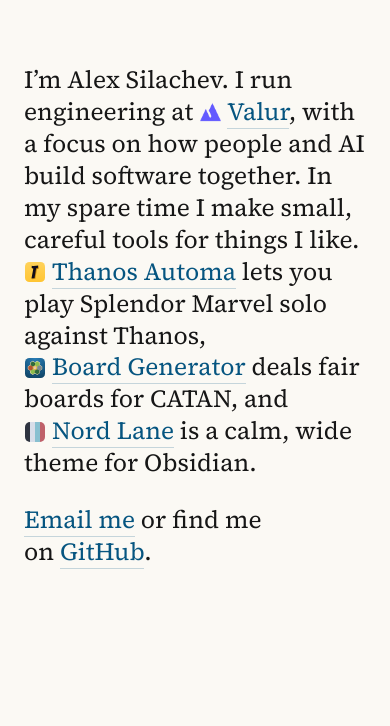
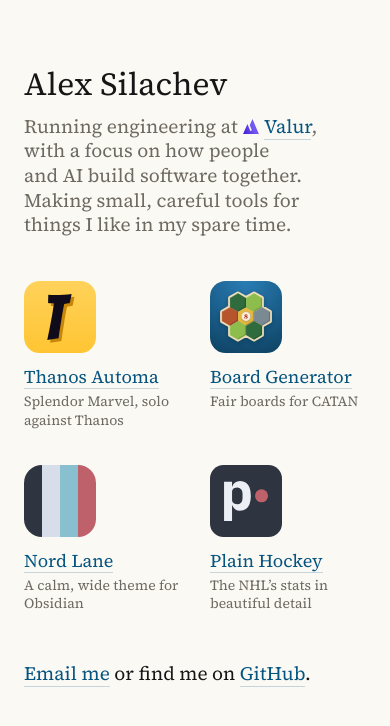
Before and after one commit to asilachev/silachev-com, a plain HTML site: page site/index.html in a window 390 px wide. Drawn offline with Linux system fonts and the light colour scheme.

Commit message:
feat(site): show the projects on a shelf under a short intro
The design is frame "02 — Shelf" in silachev-com.pen (layout variant
04e, which the owner picked):

- the name is a visible heading, and a two-sentence intro links Valur
  with its gradient mark (valur.svg, traced from the owner's image; it
  replaces valur.png)
- the projects sit on a shelf, each one's icon and name in one link
  with a line about it; Plain Hockey joins Thanos Automa, Board
  Generator and Nord Lane
- sizes scale linearly from the phone frame (390 px) to the desktop
  frame (1440 px); the shelf has two columns, and four from 1150 px

```diff
--- a/site/index.html
+++ b/site/index.html
@@ -4,38 +4,49 @@
   <meta charset="utf-8">
   <meta name="viewport" content="width=device-width, initial-scale=1">
   <title>Alex Silachev</title>
-  <meta name="description" content="Alex Silachev runs engineering at Valur, with a focus on how people and AI build software together. In his spare time he makes Thanos Automa, Board Generator for CATAN and Nord Lane.">
+  <meta name="description" content="Alex Silachev runs engineering at Valur, with a focus on how people and AI build software together. In his spare time he makes small, careful tools: Thanos Automa, Board Generator, Nord Lane and Plain Hockey.">
   <link rel="canonical" href="https://silachev.com/">
   <meta property="og:type" content="website">
   <meta property="og:url" content="https://silachev.com/">
   <meta property="og:title" content="Alex Silachev">
-  <meta property="og:description" content="I run engineering at Valur, with a focus on how people and AI build software together.">
+  <meta property="og:description" content="Running engineering at Valur, with a focus on how people and AI build software together. Making small, careful tools for things I like in my spare time.">
   <link rel="preload" href="fonts/source-serif-4-latin-400-normal.woff2" as="font" type="font/woff2" crossorigin>
   <link rel="stylesheet" href="styles.css">
   <script src="email.js" defer></script>
 </head>
 <body>
-  <main class="page" id="letter">
-    <h1 class="visually-hidden">Alex Silachev</h1>
-    <div class="letter">
-      <p>
-        I’m Alex Silachev. I run engineering at
-        <a class="project" href="https://valur.com/"><img src="icons/valur.png" alt="" width="36" height="36"><span class="text">Valur</span></a>,
-        with a focus on how people and AI build software together. In my spare time I make small,
-        careful tools for things I like.
-        <a class="project" href="https://thanos.silachev.com/"><img src="icons/thanos-automa.svg" alt="" width="36" height="36"><span class="text">Thanos Automa</span></a>
-        lets you play Splendor Marvel solo against Thanos,
-        <a class="project" href="https://catan.silachev.com/"><img src="icons/board-generator.svg" alt="" width="36" height="36"><span class="text">Board Generator</span></a>
-        deals fair boards for CATAN, and
-        <a class="project" href="https://nord-lane.silachev.com/"><img src="icons/nord-lane.svg" alt="" width="36" height="36"><span class="text">Nord Lane</span></a>
-        is a calm, wide theme for Obsidian.
-      </p>
-      <p>
-        <!-- The address is put together by email.js when someone points at or focuses the link. -->
-        <a href="#email" data-user="alexander" data-domain="silachev.com"><span class="text">Email me</span></a>
-        or find me on <a href="https://github.com/asilachev"><span class="text">GitHub</span></a>.
-      </p>
-    </div>
+  <main class="page">
+    <h1 class="name">Alex Silachev</h1>
+    <p class="intro">
+      Running engineering at
+      <a class="inline" href="https://valur.com/"><img src="icons/valur.svg" alt="" width="21" height="21"><span class="text">Valur</span></a>,
+      with a focus on how people and AI build software together. Making small, careful tools for
+      things I like in my spare time.
+    </p>
+    <!-- The shelf: each project's icon and name are one link, with a line about it below. -->
+    <ul class="shelf">
+      <li>
+        <a href="https://thanos.silachev.com/"><img src="icons/thanos-automa.svg" alt="" width="88" height="88"><span class="text">Thanos Automa</span></a>
+        <p>Splendor Marvel, solo against Thanos</p>
+      </li>
+      <li>
+        <a href="https://catan.silachev.com/"><img src="icons/board-generator.svg" alt="" width="88" height="88"><span class="text">Board Generator</span></a>
+        <p>Fair boards for CATAN</p>
+      </li>
+      <li>
+        <a href="https://nord-lane.silachev.com/"><img src="icons/nord-lane.svg" alt="" width="88" height="88"><span class="text">Nord Lane</span></a>
+        <p>A calm, wide theme for Obsidian</p>
+      </li>
+      <li>
+        <a href="https://plainhockey.com/"><img src="icons/plainhockey.svg" alt="" width="88" height="88"><span class="text">Plain Hockey</span></a>
+        <p>The NHL’s stats in beautiful detail</p>
+      </li>
+    </ul>
+    <p class="contact">
+      <!-- The address is put together by email.js when someone points at or focuses the link. -->
+      <a href="#email" data-user="alexander" data-domain="silachev.com"><span class="text">Email me</span></a>
+      or find me on <a href="https://github.com/asilachev"><span class="text">GitHub</span></a>.
+    </p>
   </main>
 </body>
 </html>
--- a/site/styles.css
+++ b/site/styles.css
@@ -1,4 +1,5 @@
-/* silachev.com. The design is frame "02 — One paragraph (letter)" in the Pencil file silachev-com.pen. */
+/* silachev.com. The design is the frames "02 — Shelf" (1440) and "02 — Shelf · Phone (390)" in the
+   Pencil file silachev-com.pen. */
 
 @font-face {
   font-family: "Source Serif 4";
@@ -11,13 +12,27 @@
 :root {
   --paper: #fbf9f4;
   --ink: #161616;
+  --grey: #6f6a61;
   --link: #065580;
   --link-line: rgba(6, 85, 128, 0.22);
   --hover: #e20016;
 
   --serif: "Source Serif 4", Georgia, "Times New Roman", serif;
 
-  --size: clamp(24px, 1rem + 2.2vw, 44px); /* 44 px on desktop, about 25 px on a phone */
+  /* Each size is the phone frame's at 390 px and the desktop frame's at 1440 px, linear in between. */
+  --name: clamp(32px, 27.5429px + 1.1429vw, 44px);
+  --intro: clamp(19px, 16.4px + 0.6667vw, 26px);
+  --title: clamp(18px, 16.5143px + 0.381vw, 22px);
+  --note: clamp(14px, 13.2571px + 0.1905vw, 16px);
+  --contact: clamp(19px, 17.8857px + 0.2858vw, 22px);
+  --icon: clamp(72px, 66.0571px + 1.5239vw, 88px);
+  --card: clamp(156px, 145.6px + 2.6667vw, 184px);
+  --gap: clamp(30px, 20.3429px + 2.4762vw, 56px);
+  --after-name: clamp(8px, 7.2571px + 0.1905vw, 10px);
+  --after-intro: clamp(44px, 33.6px + 2.6667vw, 72px);
+  --after-shelf: clamp(48px, 36.1143px + 3.0477vw, 80px);
+  --icon-gap: clamp(12px, 10.5143px + 0.381vw, 16px);
+
   --side: clamp(24px, 18vw - 60px, 200px);
   --top: clamp(64px, 11.7vw, 168px);
 }
@@ -37,20 +52,11 @@ body {
   margin: 0;
   background: var(--paper);
   color: var(--ink);
+  font-family: var(--serif);
+  font-weight: 400;
+  line-height: 1.3;
   -webkit-font-smoothing: antialiased;
   -moz-osx-font-smoothing: grayscale;
-}
-
-.visually-hidden {
-  position: absolute;
-  width: 1px;
-  height: 1px;
-  margin: -1px;
-  padding: 0;
-  overflow: hidden;
-  clip: rect(0 0 0 0);
-  white-space: nowrap;
-  border: 0;
 }
 
 .page {
@@ -59,58 +65,102 @@ body {
   padding: var(--top) var(--side);
 }
 
-/* The letter: one paragraph, links underlined below the descenders */
+/* Links: underlined below the descenders, so they read as links without the color */
 
-.letter {
-  max-width: 21em;
-  font: 400 var(--size) / 1.3 var(--serif);
-}
-
-.letter p {
-  margin: 0;
-  text-wrap: pretty;
-}
-
-.letter p + p {
-  margin-top: 1em;
-}
-
-.letter a {
+a {
   color: var(--link);
   text-decoration: none;
 }
 
-.letter a .text {
-  border-bottom: 2px solid var(--link-line);
+a .text {
+  border-bottom: 1.5px solid var(--link-line);
 }
 
-.letter a:hover {
+a:hover {
   color: var(--hover);
 }
 
-.letter a:hover .text {
+a:hover .text {
   border-bottom-color: color-mix(in srgb, var(--hover) 35%, transparent);
 }
 
-.letter a:focus-visible {
+a:focus-visible {
   outline: 2px solid var(--link);
   outline-offset: 4px;
   border-radius: 3px;
 }
 
-.project {
+/* The name and the intro */
+
+.name {
+  margin: 0;
+  font-size: var(--name);
+  font-weight: 400;
+}
+
+.intro {
+  max-width: 28.5em;
+  margin: var(--after-name) 0 0;
+  font-size: var(--intro);
+  color: var(--grey);
+  text-wrap: balance; /* phone: five even lines, the first sentence ending a line */
+}
+
+@media (min-width: 760px) {
+  .intro {
+    text-wrap: pretty; /* desktop: three lines */
+  }
+}
+
+.inline {
   white-space: nowrap;
 }
 
-.project img {
+.inline img {
   width: 0.82em;
   height: 0.82em;
   margin: 0 0.27em 0 0.05em;
   vertical-align: -0.1em;
 }
 
-@media (max-width: 759px) {
-  .letter a .text {
-    border-bottom-width: 1.5px;
+/* The shelf: two columns, and four once they fit */
+
+.shelf {
+  display: grid;
+  grid-template-columns: repeat(2, minmax(0, var(--card)));
+  gap: 36px var(--gap);
+  margin: var(--after-intro) 0 0;
+  padding: 0;
+  list-style: none;
+}
+
+@media (min-width: 1150px) {
+  .shelf {
+    grid-template-columns: repeat(4, minmax(0, var(--card)));
   }
 }
+
+.shelf a {
+  display: flex;
+  flex-direction: column;
+  align-items: flex-start;
+  gap: var(--icon-gap);
+  font-size: var(--title);
+}
+
+.shelf img {
+  display: block;
+  width: var(--icon);
+  height: var(--icon);
+}
+
+.shelf p {
+  margin: 3px 0 0;
+  font-size: var(--note);
+  color: var(--grey);
+}
+
+.contact {
+  margin: var(--after-shelf) 0 0;
+  font-size: var(--contact);
+}
```
Also changed, not shown: site/icons/plainhockey.svg (added), site/icons/valur.png (deleted), site/icons/valur.svg (added), 1 other file.
